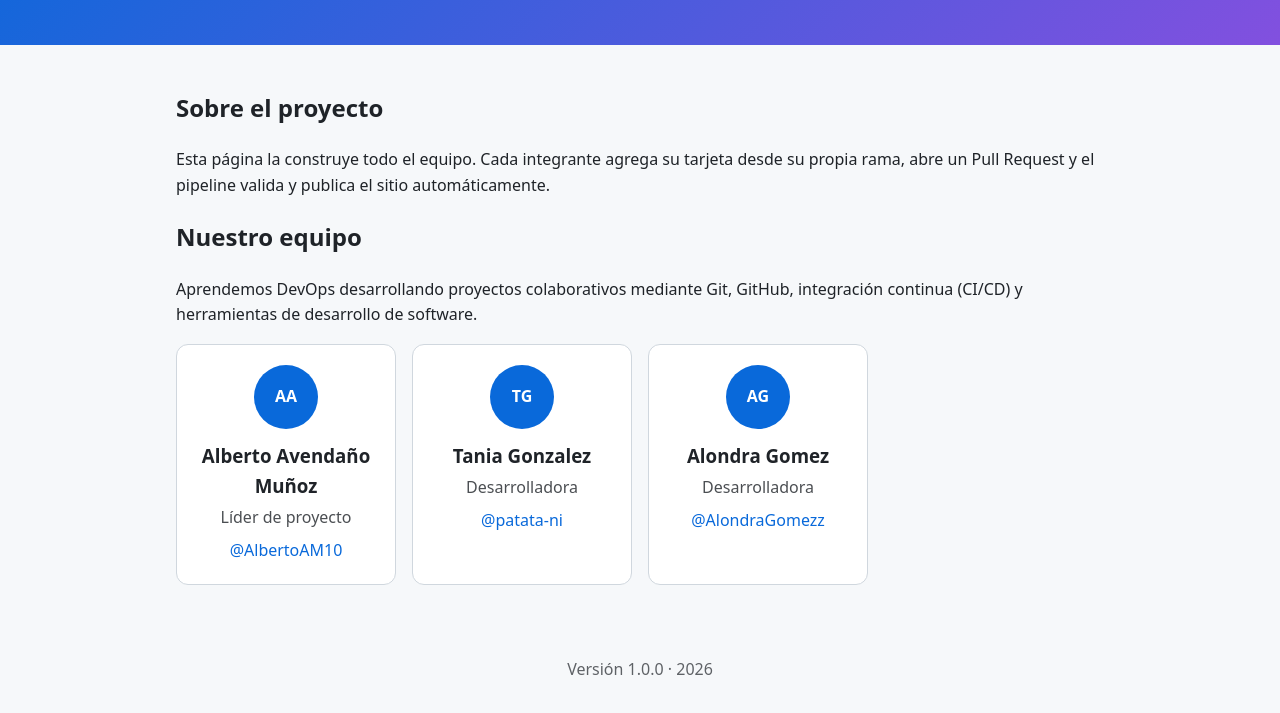
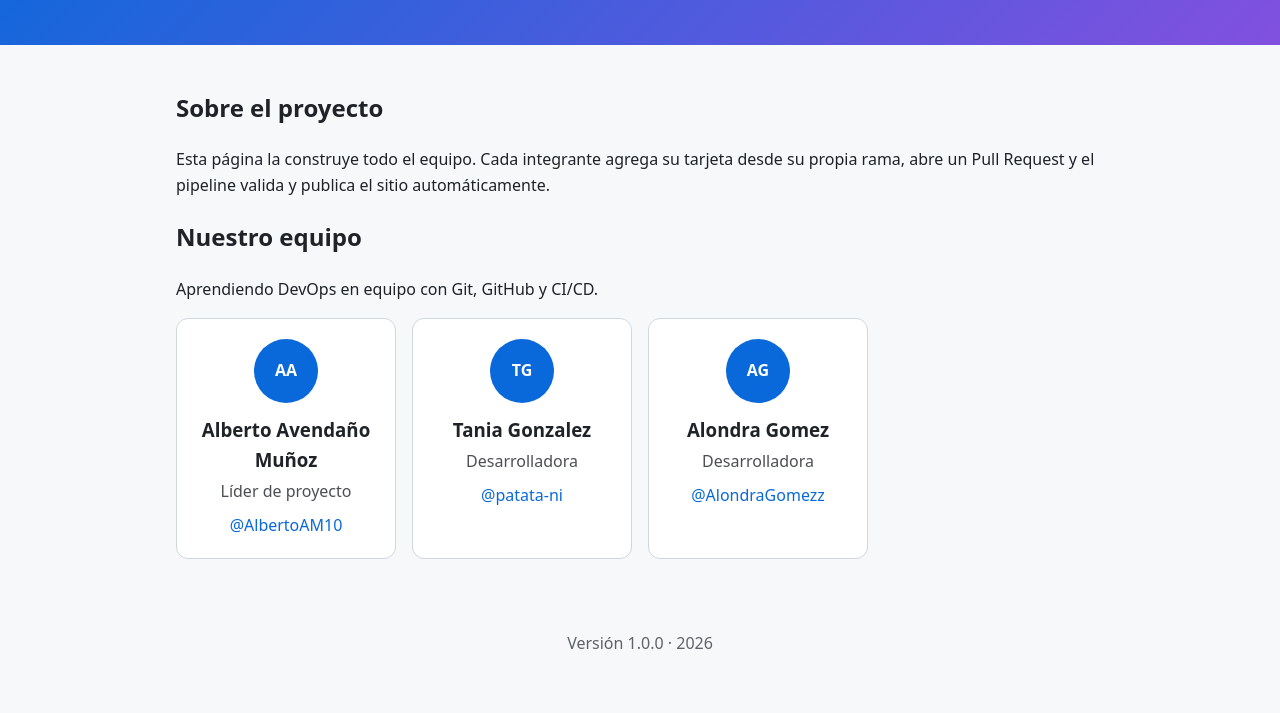
Before and after one commit to patata-ni/equipo-web-devops, a website with bundled scripts: page index.html in a window 1280 px wide. Shown: the part 141-854 px from the top of the page. Built offline with nearby package versions, Linux system fonts and the light colour scheme.

Commit message:
Revert "feat: agregar subtitulo version B (#24)" (#25)
This reverts commit 41fe831dc2e3b18b24eea7218c17f03df5e2a9c2.

```diff
--- a/index.html
+++ b/index.html
@@ -25,11 +25,7 @@
 
     <section aria-labelledby="equipo-titulo">
       <h2 id="equipo-titulo">Nuestro equipo</h2>
-      <p>
-        Aprendemos DevOps desarrollando proyectos colaborativos
-        mediante Git, GitHub, integración continua (CI/CD)
-        y herramientas de desarrollo de software.
-      </p>
+        <p>Aprendiendo DevOps en equipo con Git, GitHub y CI/CD.</p>
       <div id="equipo" class="grid"></div>
 
     </section>
```
